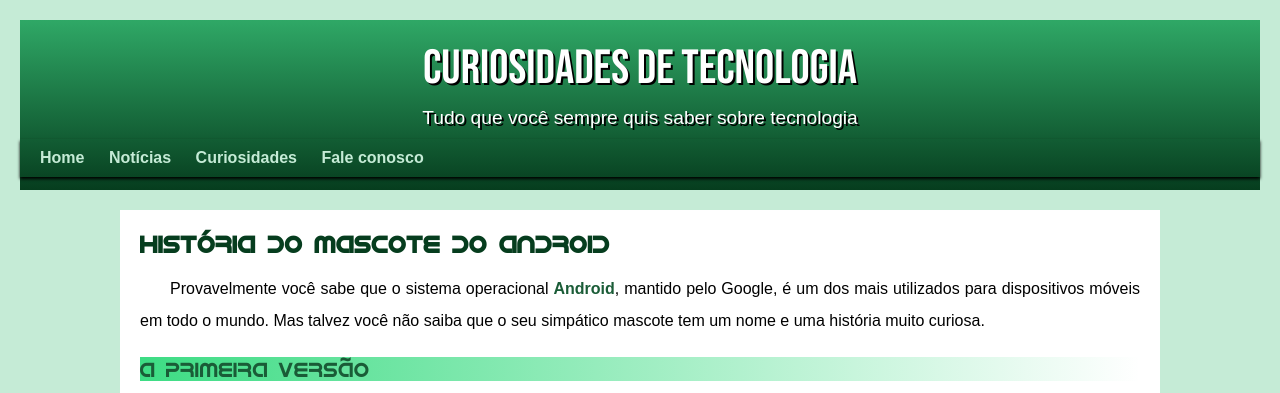
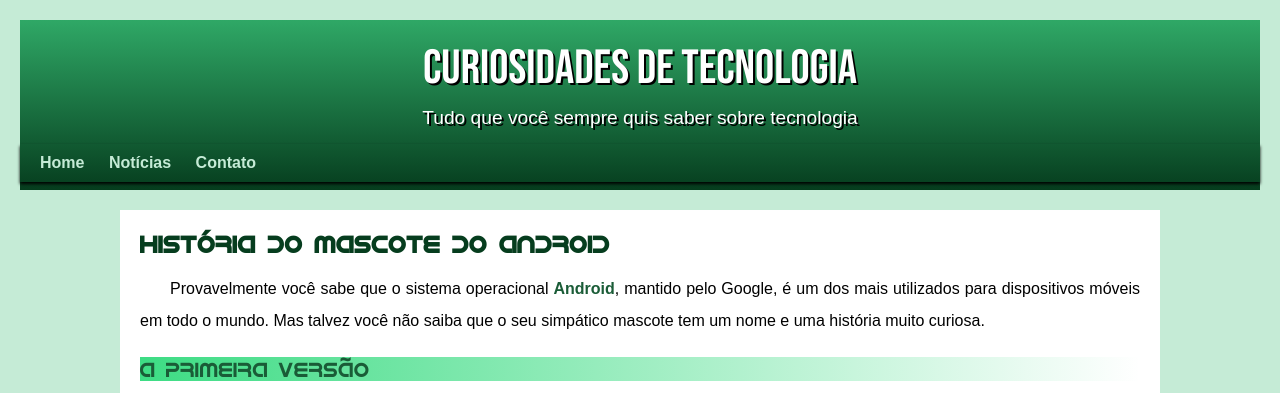
Before and after one commit to gui-devbr/Projeto-android, a plain HTML site: page index.html in a window 1280 px wide. Shown: the top 393 px of the page. Drawn offline with Linux system fonts and the light colour scheme.

Commit message:
corrigindo erro do css e html

```diff
--- a/imagens/style.css
+++ b/imagens/style.css
@@ -60,8 +60,9 @@
     color: white;
     font-size: 1.2em;
     text-shadow:2px 2px 0px black;
-    margin:10px;
+    padding-bottom:15px;
 }
+header > p:hover {transform: translateX(4px);}
 
 /* Conteúdo principal */
 main {
--- a/index.html
+++ b/index.html
@@ -18,8 +18,7 @@
         <nav>
         <a href="#">Home</a>
         <a href="#">Notícias</a>
-        <a href="#">Curiosidades</a>
-        <a href="#">Fale conosco</a>
+        <a href="#">Contato</a>
     </nav>
     </header>
 
```
